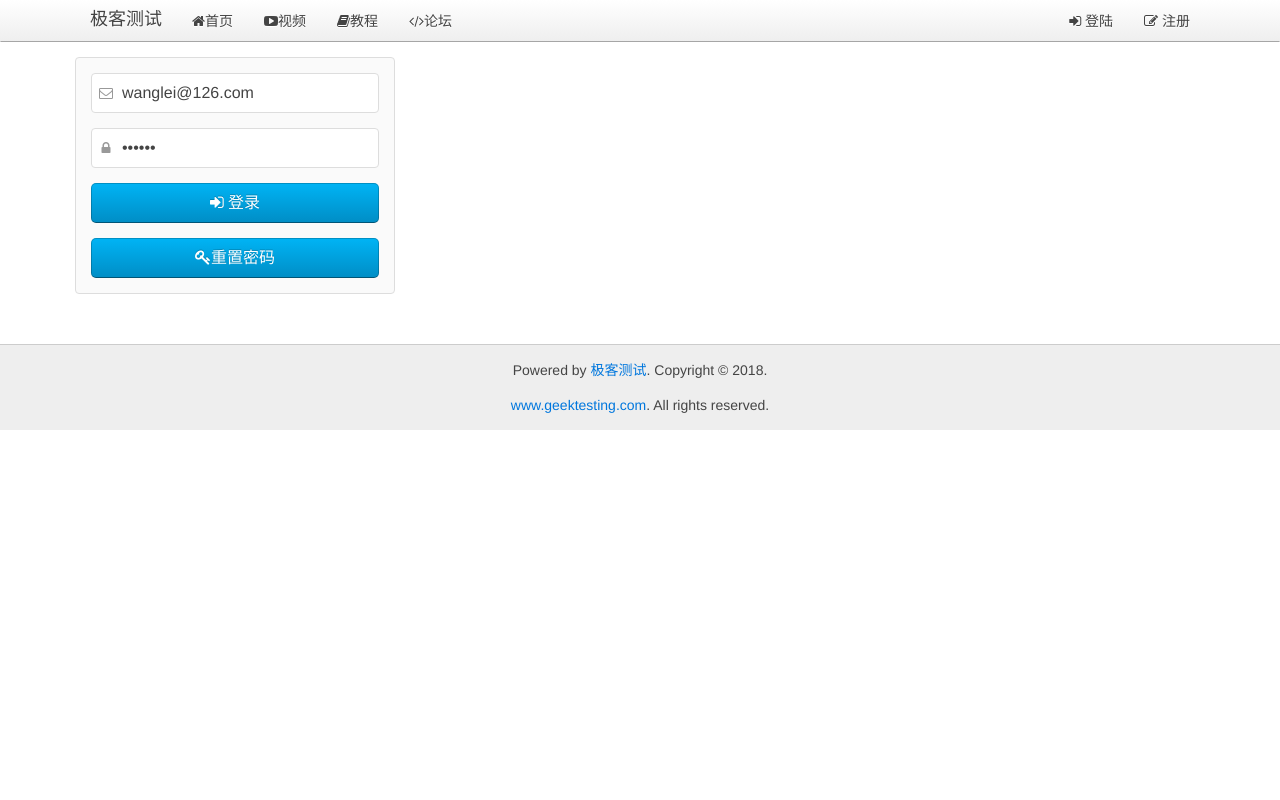
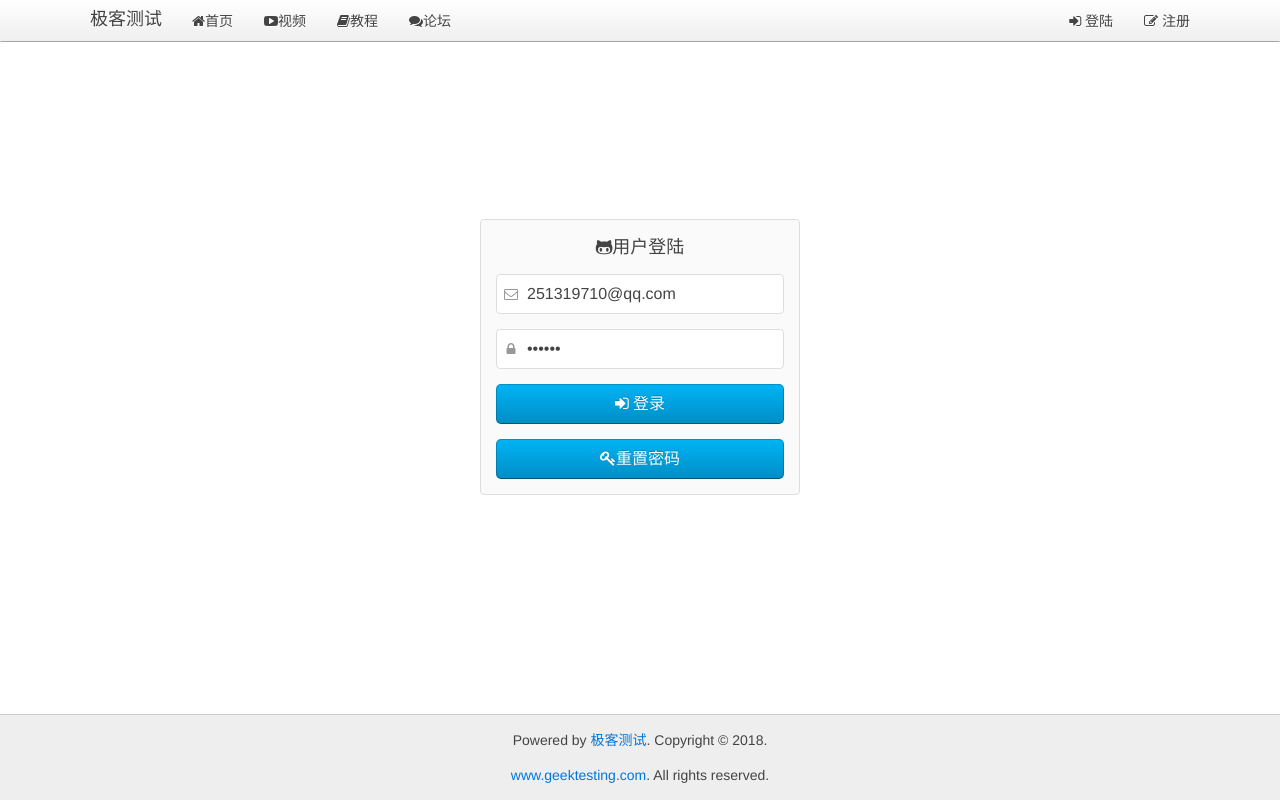
Before and after one commit to wanglove/webapp, a Flask app: page /login in a window 1280 px wide. Run offline with Flask 2, Linux system fonts and the light colour scheme; some libraries are stand-ins or nearby versions.

Commit message:
1.美化了登陆页面 2.用户登陆接口响应中设置了cookie

```diff
--- a/webapp/resources/auth.py
+++ b/webapp/resources/auth.py
@@ -26,6 +26,7 @@ class AuthApi(Resource):
             serializer = Serializer(
                 current_app.config['SECRET_KEY'],
                 expires_in=600)
-            return {'token': serializer.dumps({'id': user.id}).decode()}
+            new_token = serializer.dumps({'id': user.id}).decode()
+            return {'token': new_token}, 200, {'Set-Cookie': 'token=%s;Domain=0.0.0.0;Path=/;HttpOnly'%new_token}
         else:
             return {'message': '用户名或密码错误'}, 401
--- a/webapp/templates/__base__.html
+++ b/webapp/templates/__base__.html
@@ -18,10 +18,10 @@
         <div class="uk-container uk-container-center">
             <a href="/" class="uk-navbar-brand">极客测试</a>
             <ul class="uk-navbar-nav">
-                <li><a target="_blank" href="/"><i class="uk-icon-home"></i>首页</a></li>
-                <li data-url="blogs"><a href="/"><i class="uk-icon-youtube-play"></i>视频</a></li>
-                <li><a target="_blank" href="#"><i class="uk-icon-book"></i>教程</a></li>
-                <li><a target="_blank" href="#"><i class="uk-icon-code"></i>论坛</a></li>
+                <li><a href="/"><i class="uk-icon-home"></i>首页</a></li>
+                <li data-url="blogs"><a href="#"><i class="uk-icon-youtube-play"></i>视频</a></li>
+                <li><a href="#"><i class="uk-icon-book"></i>教程</a></li>
+                <li><a href="#"><i class="uk-icon-comments"></i>论坛</a></li>
             </ul>
             <div class="uk-navbar-flip">
                 <ul class="uk-navbar-nav">
@@ -51,7 +51,7 @@
         </div>
     </div>
     {% block vuejs %}<!-- before head  -->{% endblock %}
-    <div class="uk-margin-large-top" style="background-color:#eee; border-top:1px solid #ccc;">
+    <div class="uk-margin-top uk-position-bottom" style="background-color:#eee; border-top:1px solid #ccc;">
         <div class="uk-container uk-container-center uk-text-center">
             <div class="uk-panel uk-margin-top uk-margin-bottom">
                 <p>Powered by <a href="#">极客测试</a>. Copyright &copy; 2018.</p>
--- a/webapp/templates/login.html
+++ b/webapp/templates/login.html
@@ -7,7 +7,7 @@
         var vmAuth = new Vue({
             el: '#vm',
             data: {
-                username: 'wanglei@126.com',
+                username: '251319710@qq.com',
                 password: '123456'
             },
             methods: {
@@ -35,7 +35,7 @@
                         url: '/api/authenticate',
                         dataType: 'json',
                         data: data,
-                        success: function (msg) {
+                        success: function () {
                             location.assign('/');
                         },
                         error: function (msg) {
@@ -49,10 +49,11 @@
 {% endblock %}
 
 {% block content %}
-    <div class="uk-height-1-1">
+    <div class="uk-container-center" style="height: 600px">
         <div class="uk-vertical-align uk-text-center uk-height-1-1">
             <div class="uk-vertical-align-middle" style="width: 320px">
                 <form id="vm" v-on:submit.prevent="submit" class="uk-panel uk-panel-box uk-form">
+                    <h1 class="uk-panel-title"><i class="uk-icon-github-alt"></i>用户登陆</h1>
                     <div class="uk-alert uk-alert-danger uk-hidden"></div>
                     <div class="uk-form-row">
                         <div class="uk-form-icon uk-width-1-1">
@@ -75,5 +76,5 @@
                 </form>
             </div>
         </div>
-        </div>
+    </div>
 {% endblock %}
--- a/webapp/templates/register.html
+++ b/webapp/templates/register.html
@@ -56,7 +56,7 @@
                     data: data,
                     success: function (msg) {
                         alert(msg.message);
-                        location.assign('/');
+                        location.assign('/login');
                     },
                     error: function (msg) {
                         alert(msg.responseJSON.message);
```
